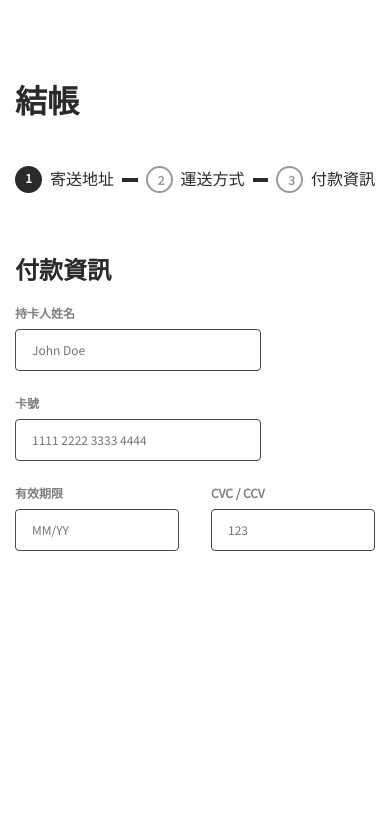
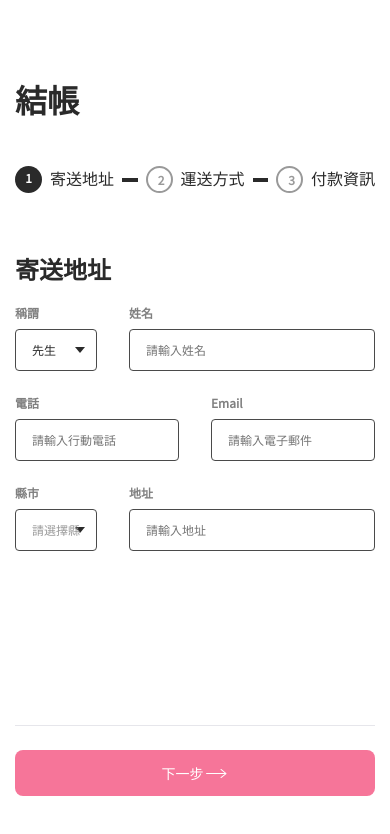
Before and after one commit to h967160/alpha-shop, a React (Create React App) app: page / in a window 390 px wide. Shown: the top 834 px of the page. Built offline with nearby package versions, Linux system fonts and the light colour scheme.

Commit message:
feat: add ProgressControl component & style

```diff
--- a/src/App.js
+++ b/src/App.js
@@ -1,11 +1,13 @@
 import Main from "./components/Main/Main";
 import StepContainer from "./components/Main/Step/StepContainer";
+import ProgressControl from "./components/Main/Step/ProgressControl";
 
 function App() {
   return (
     <div className="App">
       <Main>
         <StepContainer />
+        <ProgressControl />
       </Main>
     </div>
   );
--- /dev/null
+++ b/src/components/Main/Step/ProgressControl.jsx
@@ -0,0 +1,52 @@
+import rightArrow from "../../../assets/icons/right-arrow.svg";
+// import leftArrow from "../../../assets/icons/left-arrow.svg";
+import styles from "./ProgressControl.module.scss";
+export default function ProgressControl() {
+  return (
+    //  progress-control
+    <section
+      className={`${styles.progressControlContainer} col col-lg-6 col-sm-12`}
+    >
+      <section
+        className={`${styles.buttonGroup} col col-12`}
+        data-phase="address"
+      >
+        <button className={`${styles.next}`}>
+          下一步
+          <img
+            className="cursor-point`"
+            src={rightArrow}
+            alt="right-arrow.svg"
+          />
+        </button>
+      </section>
+      {/* <section
+        className={`${styles.buttonGroup} col col-12`}
+        data-phase="shipping"
+      >
+        <button className={`${styles.prev}`}>
+          <img className="cursor-point`" src={leftArrow} alt="left-arrow.svg" />
+          上一步
+        </button>
+        <button className={`${styles.next}`}>
+          下一步
+          <img
+            className="cursor-point`"
+            src={rightArrow}
+            alt="right-arrow.svg"
+          />
+        </button>
+      </section> */}
+      {/* <section
+        className={`${styles.buttonGroup} col col-12`}
+        data-phase="credit-card"
+      >
+        <button className={`${styles.prev}`}>
+          <img className="cursor-point`" src={leftArrow} alt="left-arrow.svg" />
+          上一步
+        </button>
+        <button className={`${styles.next}`}>確認下單</button>
+      </section> */}
+    </section>
+  );
+}
--- /dev/null
+++ b/src/components/Main/Step/ProgressControl.module.scss
@@ -0,0 +1,93 @@
+$screen-break-point: 749.5px;
+
+section.progressControlContainer {
+  position: absolute;
+  left: 0px;
+  right: 0px;
+  bottom: -150px;
+}
+
+section.buttonGroup {
+  padding-top: 24px;
+  border-top: 1px solid #e6e6eb;
+
+  button {
+    display: flex;
+    align-items: center;
+    height: 46px;
+    font-family: Inter, sans-serif;
+    font-size: 14px;
+    border-radius: 8px;
+    border-width: 0px;
+    padding: 0px;
+
+    & > object {
+      width: 24px;
+      height: 24px;
+    }
+
+    &.prev {
+      background-color: transparent;
+      line-height: 20px;
+      font-weight: 400;
+      color: #000000;
+
+      > object {
+        margin-right: 12px;
+      }
+    }
+    &.next {
+      justify-content: center;
+      width: 174px;
+      font-weight: 500;
+      line-height: 17px;
+      background: var(--pink);
+      color: #ffffff;
+      margin-left: auto;
+
+      > object {
+        margin-left: 12px;
+      }
+    }
+  }
+}
+
+@media screen and (max-width: $screen-break-point) {
+  section.progressContainer {
+    margin-top: 24px;
+
+    .progressGroup {
+      .progressIcon {
+        width: 32px;
+        height: 32px;
+        margin-right: 0px;
+
+        .text {
+          line-height: 32px;
+        }
+      }
+    }
+    .progressLabel {
+      display: none;
+    }
+  }
+  section.formContainer {
+    margin-top: 24px;
+  }
+  section.progressControlContainer {
+    position: relative;
+    margin-top: 24px;
+    margin-bottom: 40px;
+  }
+  section.buttonGroup {
+    button.next {
+      width: 156px;
+    }
+
+    &[data-phase="address"] {
+      button.next {
+        width: 100%;
+      }
+    }
+  }
+}
--- a/src/components/Main/Step/StepContainer.jsx
+++ b/src/components/Main/Step/StepContainer.jsx
@@ -1,7 +1,6 @@
 import styles from "./StepContainer.module.scss";
 import StepProgress from "./StepProgress";
 import StepForm from "./StepForm";
-
 export default function StepContainer() {
   return (
     <section
--- a/src/components/Main/Step/StepForm.jsx
+++ b/src/components/Main/Step/StepForm.jsx
@@ -1,13 +1,13 @@
 import styles from "./StepForm.module.scss";
-// import Step1 from "./Form/Step1";
+import Step1 from "./Form/Step1";
 // import Step2 from "./Form/Step2";
-import Step3 from "./Form/Step3";
+// import Step3 from "./Form/Step3";
 export default function StepForm() {
   return (
     <section className={`${styles.formContainer} col col-12`}>
-      {/* <Step1 /> */}
+      <Step1 />
       {/* <Step2 /> */}
-      <Step3 />
+      {/* <Step3 /> */}
     </section>
   );
 }
```
